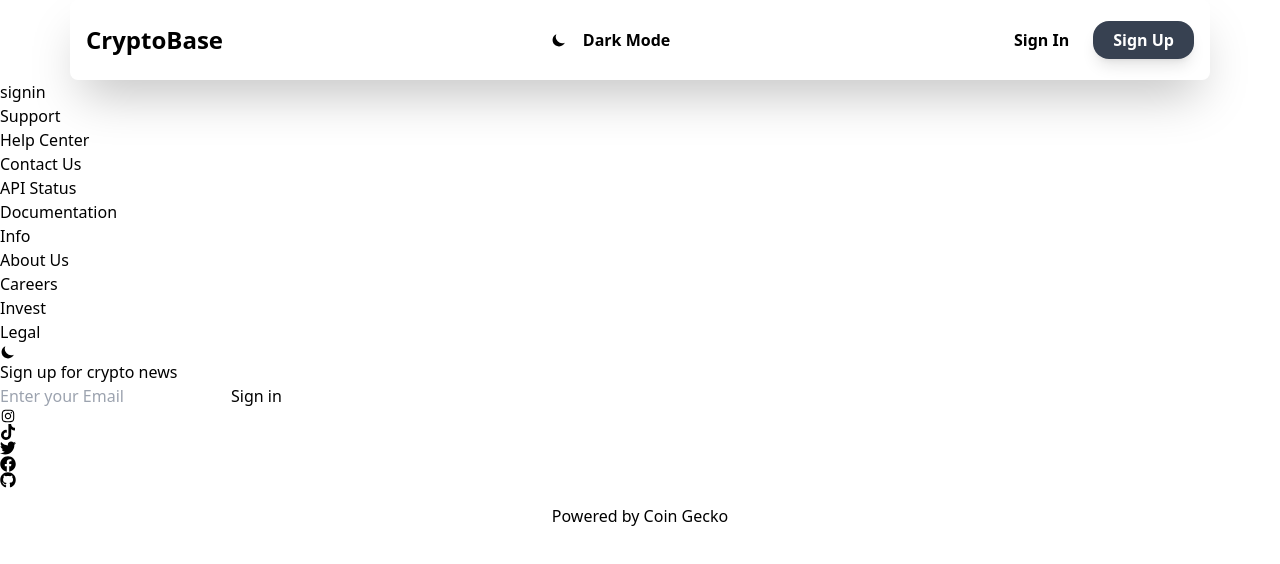
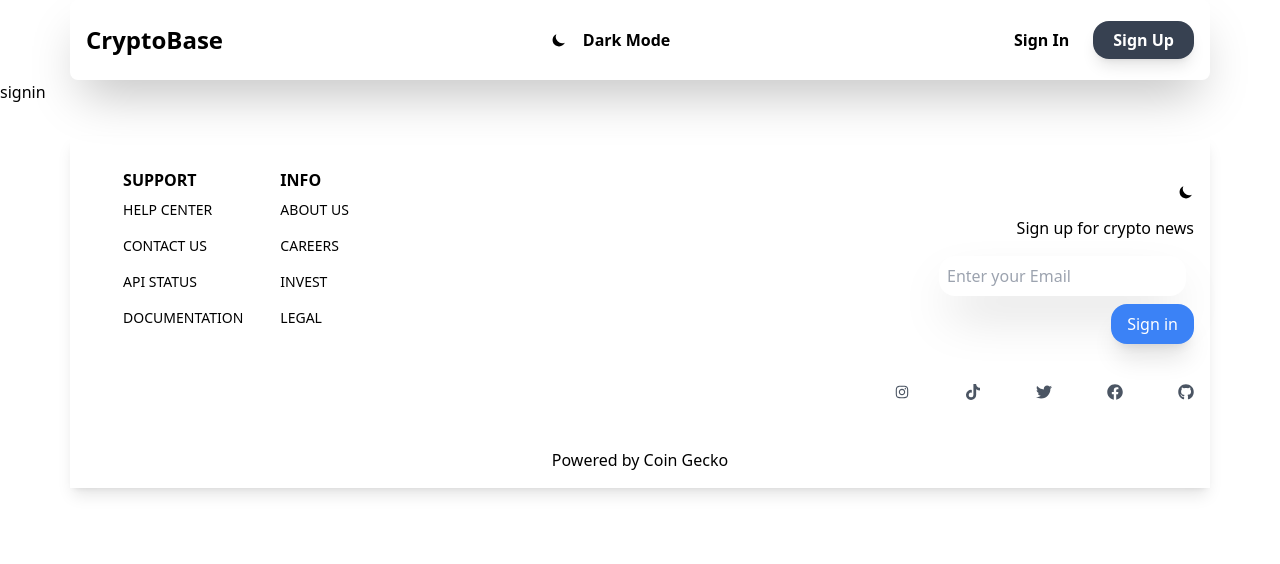
Before and after one commit to chibokaxavier/crypto-app, a Next.js app: page /signin in a window 1280 px wide. Shown: the top 564 px of the page. Built offline with nearby package versions, Linux system fonts and the light colour scheme.

Commit message:
FOOTER COMPLETED, NXT IS THE SIGN IN PAGE

```diff
--- a/components/Footer.jsx
+++ b/components/Footer.jsx
@@ -11,43 +11,45 @@ import { HiMoon } from "react-icons/hi";
 
 const Footer = () => {
   return (
-    <div>
-      <div>
-        <div>
+    <div className="md:w-[1140px] mx-auto shadow-lg  pt-8 mt-8 px-4">
+      <div className="grid md:grid-cols-2">
+        <div className="justify-evenly  flex w-full md:max-w-[300px] uppercase">
           <div>
-            <h2>Support</h2>
+            <h2 className="font-bold">Support</h2>
             <ul>
-              <li>Help Center</li>
-              <li>Contact Us</li>
-              <li>API Status</li>
-              <li>Documentation</li>
+              <li className="text-sm py-2">Help Center</li>
+              <li className="text-sm py-2">Contact Us</li>
+              <li className="text-sm py-2">API Status</li>
+              <li className="text-sm py-2">Documentation</li>
             </ul>
           </div>
           <div>
-            <h2>Info</h2>
+            <h2 className="font-bold">Info</h2>
             <ul>
-              <li>About Us</li>
-              <li>Careers</li>
-              <li>Invest</li>
-              <li>Legal</li>
+              <li className="text-sm py-2">About Us</li>
+              <li className="text-sm py-2">Careers</li>
+              <li className="text-sm py-2">Invest</li>
+              <li className="text-sm py-2">Legal</li>
             </ul>
           </div>
         </div>
-        <div>
-          <div>
-            <div>
-              <div>
+        <div className="text-right">
+          <div className="w-full flex justify-end">
+            <div className="w-full md:w-[300px] py-4 relative">
+              <div className="flex justify-center md:justify-end md:py-0 md:pb-4 my-5 md:my-0 ">
                 {" "}
-                <HiMoon />{" "}
+                <HiMoon />
               </div>
-              <p>Sign up for crypto news</p>
-              <div>
+              <p className="text-center md:text-right ">
+                Sign up for crypto news
+              </p>
+              <div className="py-4">
                 <form action="">
-                  <input type="text" placeholder="Enter your Email" />
-                  <button>Sign in</button>
+                  <input className="bg-white rounded-2xl  border p-2 mr-2 w-full shadow-2xl  md:w-auto border-none outline-none text-black" type="text" placeholder="Enter your Email" />
+                  <button className="px-4 p-2 w-full md:w-auto bg-blue-500 hover:shadow-2xl  shadow-xl rounded-2xl my-2  text-white ">Sign in</button>
                 </form>
               </div>
-              <div>
+              <div className="py-4  justify-between flex text-gray-600">
                 <AiOutlineInstagram />
                 <FaTiktok />
                 <FaTwitter />
--- a/components/Navbar.jsx
+++ b/components/Navbar.jsx
@@ -9,7 +9,7 @@ const Navbar = () => {
     setNav(!nav);
   };
   return (
-    <div className="  md:w-[1140px] shadow-2xl rounded-lg mx-auto flex items-center justify-between h-20 font-bold px-4">
+    <div className="md:w-[1140px] shadow-2xl rounded-lg mx-auto flex items-center justify-between h-20 font-bold px-4">
       <Link href={"/"}>
         <h1 className="text-2xl">CryptoBase</h1>
       </Link>
@@ -39,7 +39,7 @@ const Navbar = () => {
       <div
         className={
           nav
-            ? "md:hidden fixed left-0 top-20 flex flex-col justify-between w-full  h-[70%] ease-in duration-300  z-10"
+            ? "md:hidden fixed left-0 top-20 flex flex-col justify-between w-full  h-[70%] ease-in duration-300  z-20 bg-gray-500"
             : "fixed left-[-100%] top-20 flex flex-col justify-between w-full  h-[70%] ease-in duration-300  z-10 "
         }
       >
@@ -66,7 +66,7 @@ const Navbar = () => {
           </Link>
           <Link href="signup">
             {" "}
-            <button className="w-full my-2 p-3  bg-blue-700 rounded-2xl shadow-xl">
+            <button className="w-full my-2 p-3  bg-gray-700 rounded-2xl shadow-xl">
               Sign Up
             </button>{" "}
           </Link>
```
